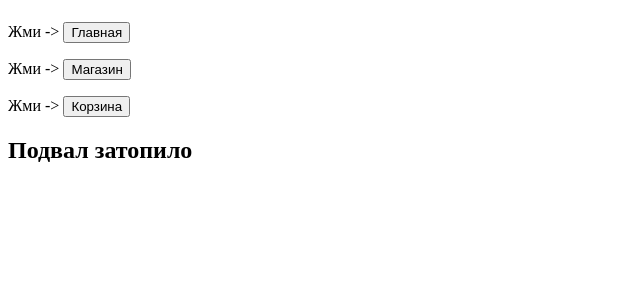
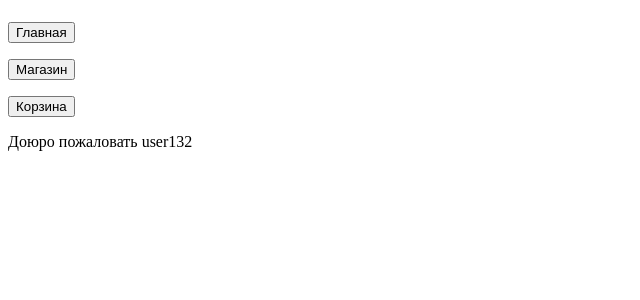
Before and after one commit to NivikovVlad/m19_les3, a Django app: page /main/ in a window 1280 px wide. Shown: the part 58-358 px from the top of the page, without its empty margins (0-640 px from the left). Run offline with Django 4.2, Linux system fonts and the light colour scheme; data comes from the database, SQL or seed files in the repository; both versions use the stored data as it was after the commit.

Commit message:
m19_les3

```diff
--- a/Module19Project/task1/views.py
+++ b/Module19Project/task1/views.py
@@ -40,7 +40,9 @@ class PageMain(TemplateView):
 
     def get_context_data(self, **kwargs):
         context = super(PageMain, self).get_context_data(**kwargs)
+        username = Buyer.objects.last()
         context['title'] = 'Главная'
+        context['username'] = username
         return context
 
 
--- a/Module19Project/templates/basket.html
+++ b/Module19Project/templates/basket.html
@@ -9,7 +9,7 @@
 {% endblock %}
 
 {% block content %}
-    <h2>Звиняйте, в разработке</h2>
+    <h2>Звиняйте, контент в разработке</h2>
 {% endblock %}
 
 {% block footer %}
--- a/Module19Project/templates/main.html
+++ b/Module19Project/templates/main.html
@@ -12,5 +12,5 @@
 {% endblock %}
 
 {% block footer %}
-    <h2>Подвал затопило</h2>
+    <p>Доюро пожаловать {{ username }}</p>
 {% endblock %}
--- a/Module19Project/templates/menu.html
+++ b/Module19Project/templates/menu.html
@@ -12,9 +12,9 @@
 
     <main>
         {% block menu %}
-        <p> Жми -> <button onclick="document.location='/main/'"> Главная </button> </p>
-        <p> Жми -> <button onclick="document.location='/shop/'"> Магазин </button> </p>
-        <p> Жми -> <button onclick="document.location='/basket/'"> Корзина </button> </p>
+        <p><button onclick="document.location='/main/'"> Главная </button> </p>
+        <p><button onclick="document.location='/shop/'"> Магазин </button> </p>
+        <p><button onclick="document.location='/basket/'"> Корзина </button> </p>
         {% endblock %}
     </main>
 
--- a/Module19Project/templates/registration_page.html
+++ b/Module19Project/templates/registration_page.html
@@ -30,5 +30,4 @@
 {% endblock %}
 
   {% block footer %}
-
   {% endblock %}
--- a/Module19Project/templates/shop.html
+++ b/Module19Project/templates/shop.html
@@ -29,5 +29,4 @@
 {% endblock %}
 
 {% block footer %}
-    <h2>Подвал затопило</h2>
 {% endblock %}
```
Also changed, not shown: Module19Project/db.sqlite3.
